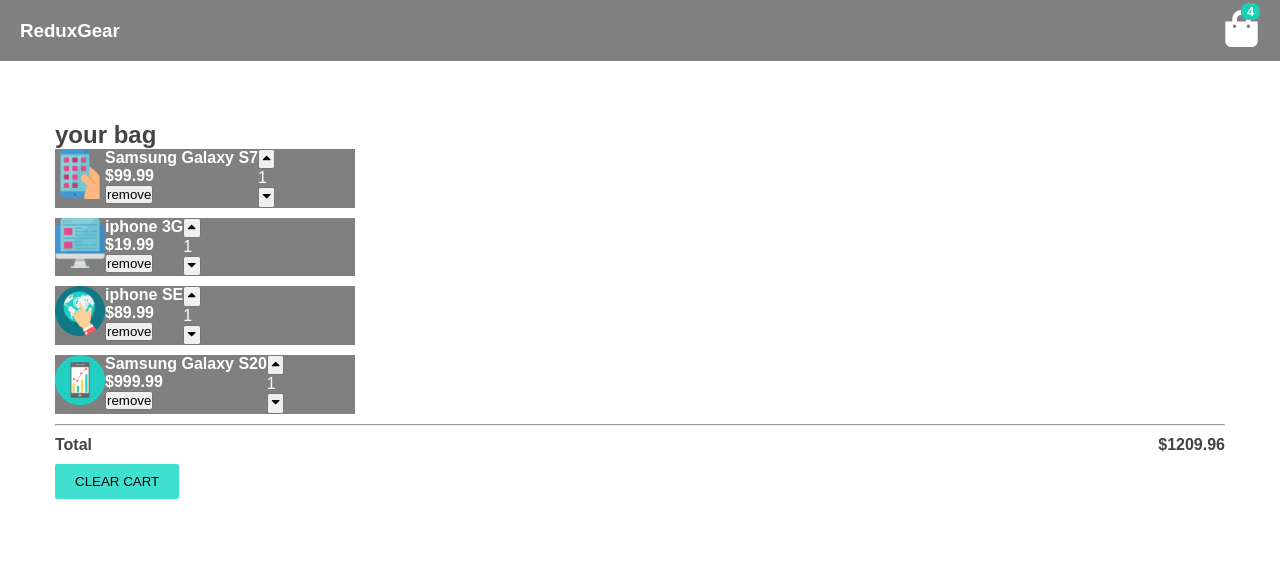
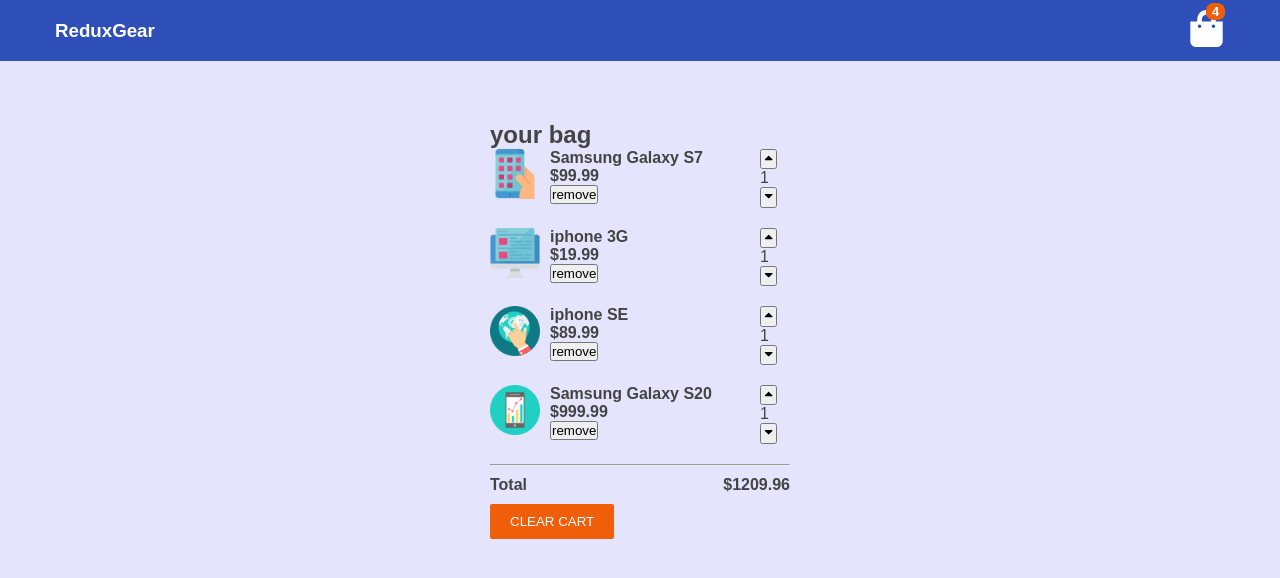
Before and after one commit to peterihimire/fxnigeria-frontend-task, a React (Create React App) app: page /details/1 in a window 1280 px wide. Shown: the top 578 px of the page. Built offline with nearby package versions, Linux system fonts and the light colour scheme; no server answers.

Commit message:
Fixed the cartItem width, added background color to the body, and much more

```diff
--- a/src/App.css
+++ b/src/App.css
@@ -1,13 +1,18 @@
+body {
+  background: rgb(228, 228, 253);
+}
+
 .cart-container {
   padding: 6rem 2rem;
 }
+
 .cart-item {
   display: flex;
   width: 300px;
   justify-content: flex-start;
-  background-color: grey;
-  margin: 0 0 1rem 0;
-  color: white;
+  /* background-color: rgb(47, 79, 184); */
+  margin: 0 0 2rem 0;
+  /* color: white; */
 }
 .cart-empty-div {
   padding: 0 2rem;
@@ -20,13 +25,17 @@
 .cart-amt-div {
   position: relative;
 }
+.cart-title-container {
+  width: 220px;
+  padding: 0 0 0 1rem;
+}
 .cart-amt {
   position: absolute;
   color: white;
   top: -48px;
   left: 18px;
   padding: 0.1rem 0.6rem;
-  background-color: rgb(27, 207, 183);
+  background-color: rgb(240, 94, 10);
   border-radius: 40%;
   font-weight: bolder;
   font-size: 1.3rem;
@@ -35,21 +44,24 @@
   font-size: 3.7rem !important;
 }
 nav {
-  background-color: gray;
+  background-color: rgb(47, 79, 184);
   padding: 0 2rem;
   color: white;
+  /* position: fixed; */
 }
 .navbar {
   display: flex;
   justify-content: space-between;
   align-items: center;
   padding: 1rem 0;
+  max-width: 1170px;
+  margin: 0 auto;
 }
 .btn {
   padding: 1rem 2rem;
-  background-color: turquoise;
+  background-color: rgb(240, 94, 10);
   border: none;
-  /* color: white; */
+  color: white;
   text-transform: uppercase;
   border-radius: 0.2rem;
 }
@@ -58,9 +70,17 @@ nav {
   align-items: center;
   justify-content: space-between; */
 }
+.cart-container-center {
+  max-width: 300px;
+  margin: 0 auto;
+}
 @media screen and (min-width: 768px) {
+  /* .cart-container-center {
+    max-width: 1170px;
+    margin: 0 auto;
+  } */
   .cart-container-center {
-    max-width: 1170px;
+    max-width: 300px;
     margin: 0 auto;
   }
 }
--- a/src/App.js
+++ b/src/App.js
@@ -7,10 +7,10 @@ import Navbar from "./components/Navbar";
 import CartContainer from "./components/CartContainer";
 // redux things
 import { createStore } from "redux";
+import { Provider } from "react-redux"; // react-redux - Provider - wraps app , connect - used in  components
 import reducer from "./reducer";
-import { Provider } from "react-redux"; // react-redux - Provider - wraps app , connect - used in  components
 
-// intial store
+// intial store which is the state
 const initialStore = {
   cart: cartItems,
   total: 0,
--- a/src/components/CartItem.js
+++ b/src/components/CartItem.js
@@ -15,7 +15,7 @@ const CartItem = ({
   return (
     <div className="cart-item">
       <img src={img} alt={title} width="50px" height="50px" />
-      <div>
+      <div className="cart-title-container">
         <h4>{title}</h4>
         <h4 className="item-price">${price}</h4>
         <button className="remove-btn" onClick={() => remove()}>
--- a/src/reducer.js
+++ b/src/reducer.js
@@ -74,3 +74,4 @@ export default reducer;
 //   default:
 //     return state;
 // }
+// 0806301909
```
Also changed, not shown: src/components/CartContainer.js (+4 -3 lines), 1 other file (tests, documents, lock files or other folders).
